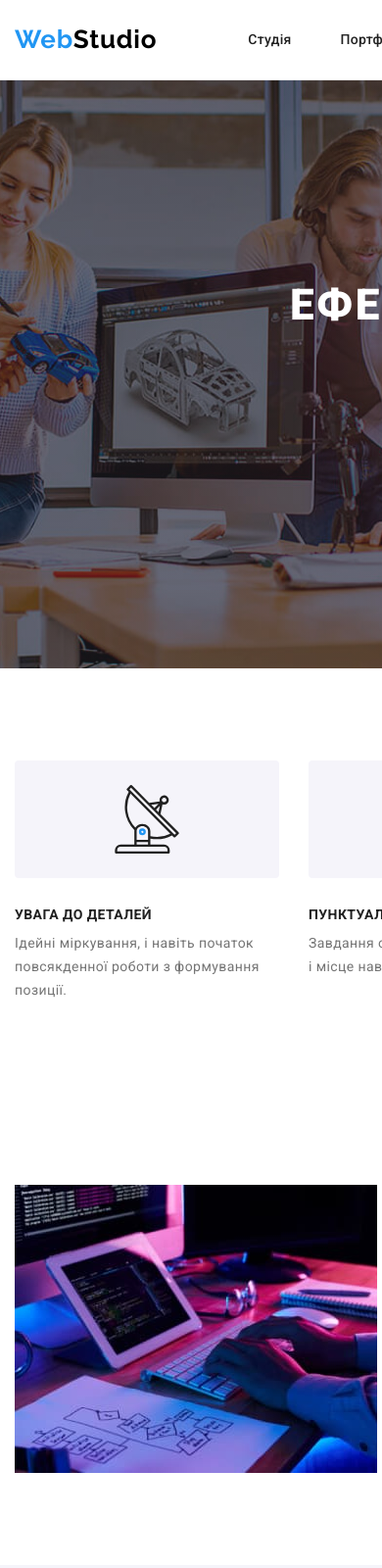
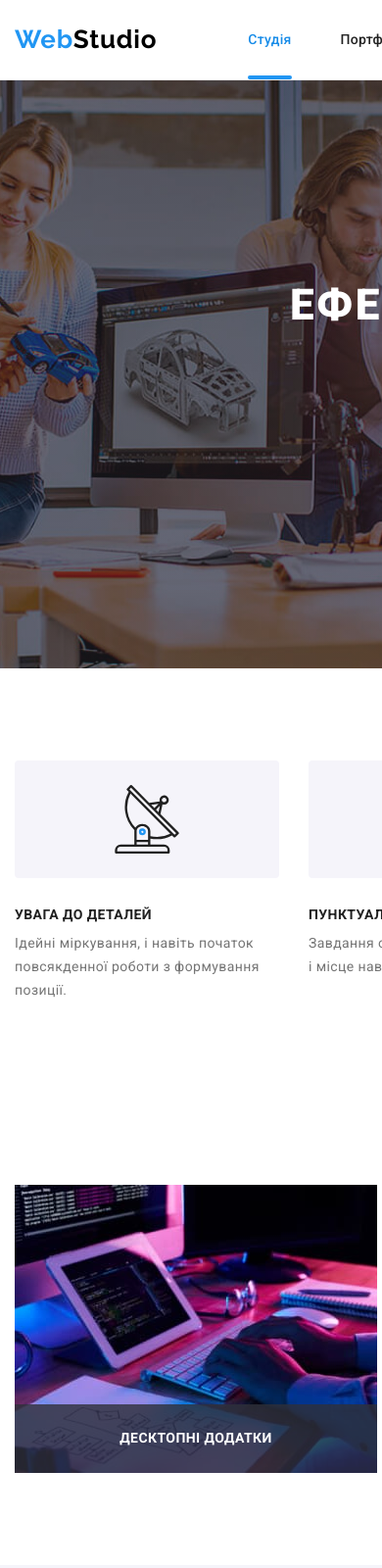
Before and after one commit to RomanVoz/goit-markup-hw-05, a plain HTML site: page index.html in a window 390 px wide. Shown: the top 1600 px of the page at 98% size. Drawn offline with nearby package versions, Linux system fonts and the light colour scheme.

Commit message:
Главная 5-е ДЗ

```diff
--- a/css/styles.css
+++ b/css/styles.css
@@ -106,6 +106,7 @@ img {
 }
 
 .link-nav {
+    position: relative;
     display: block;
     padding: 32px 0;
 
@@ -120,6 +121,24 @@ img {
 .link-nav:hover {
     cursor: pointer;
     color: var(--hover-color);
+}
+
+.link-nav.ccurrent {
+    color: #188CE8;
+}
+
+.link-nav.ccurrent::after {
+    content: "";
+    position: absolute;
+    bottom: 0;
+    left: 0;
+
+    display: block;
+    width: 100%;
+    height: 4px;
+
+    background-color: #2196F3;
+    border-radius: 2px;
 }
 
 .header-contact {
@@ -299,9 +318,36 @@ align-items: center;
 }
 
 .work-img {
+    display: flex;
     margin: 0;
     padding: 0;
-    margin-right: 30px;
+    gap: 30px;
+}
+
+.wrapper {
+    position: relative;
+}
+
+.overlay-box {
+    position: absolute;
+    left: 0;
+    bottom: 0;
+    width: 100%;
+}
+
+.overlay-text {
+    padding: 27px 0;
+
+    font-family: var(--general-font);
+    font-weight: 700;
+    font-size: 14px;
+    line-height: 1.14;
+    text-align: center;
+    letter-spacing: 0.03em;
+    text-transform: uppercase;
+
+    background-color: rgba(47, 48, 58, 0.8);
+    color: #FFFFFF;
 }
 
 .fon-people {
--- a/index.html
+++ b/index.html
@@ -18,7 +18,7 @@
             <a href="./index.html" class="logo"><span class="web">Web</span>Studio</a>
                 <ul class="header-container link-header">
                     <li class="link-nav-header">
-                        <a class="link-nav" href="./index.html">Студія</a>
+                        <a class="link-nav ccurrent" href="./index.html">Студія</a>
                     </li>
                     <li class="link-nav-header">
                         <a class="link-nav" href="./portfolio.html">Портфоліо</a>
@@ -99,13 +99,30 @@
                 <h2 class="title-block">Чим ми займаємося</h2>
                 <div class="work-us">
                     <ul class="work-img">
-                        <li><img src="./img/kod.jpg" alt="код" width="370"></li>
-                    </ul>
-                    <ul class="work-img">
-                        <li><img src="./img/phone.jpg" alt="телефон" width="370"></li>
-                    </ul>
-                    <ul class="work-img">
-                        <li><img src="./img/tablet.jpg" alt="планшет" width="370"></li>
+                            <li>
+                                <div class="wrapper">
+                                        <img src="./img/kod.jpg" alt="код" width="370">
+                                    <div class="overlay-box">
+                                        <p class="overlay-text">Десктопні додатки</p>
+                                    </div>
+                                </div>
+                            </li>
+                        <li>
+                            <div class="wrapper">
+                                <img src="./img/phone.jpg" alt="телефон" width="370">
+                                <div class="overlay-box">
+                                    <p class="overlay-text">Мобільні додатки</p>
+                                </div>
+                            </div>
+                        </li>
+                        <li>
+                            <div class="wrapper">
+                                    <img src="./img/tablet.jpg" alt="планшет" width="370">
+                                <div class="overlay-box">
+                                    <p class="overlay-text">Дизайнерські рішення</p>
+                                </div>
+                            </div>
+                        </li>
                     </ul>
                 </div>
             </div>
```
Also changed, not shown: modal.js (added, +14 -0 lines), portfolio.html (+1 -1 lines).
